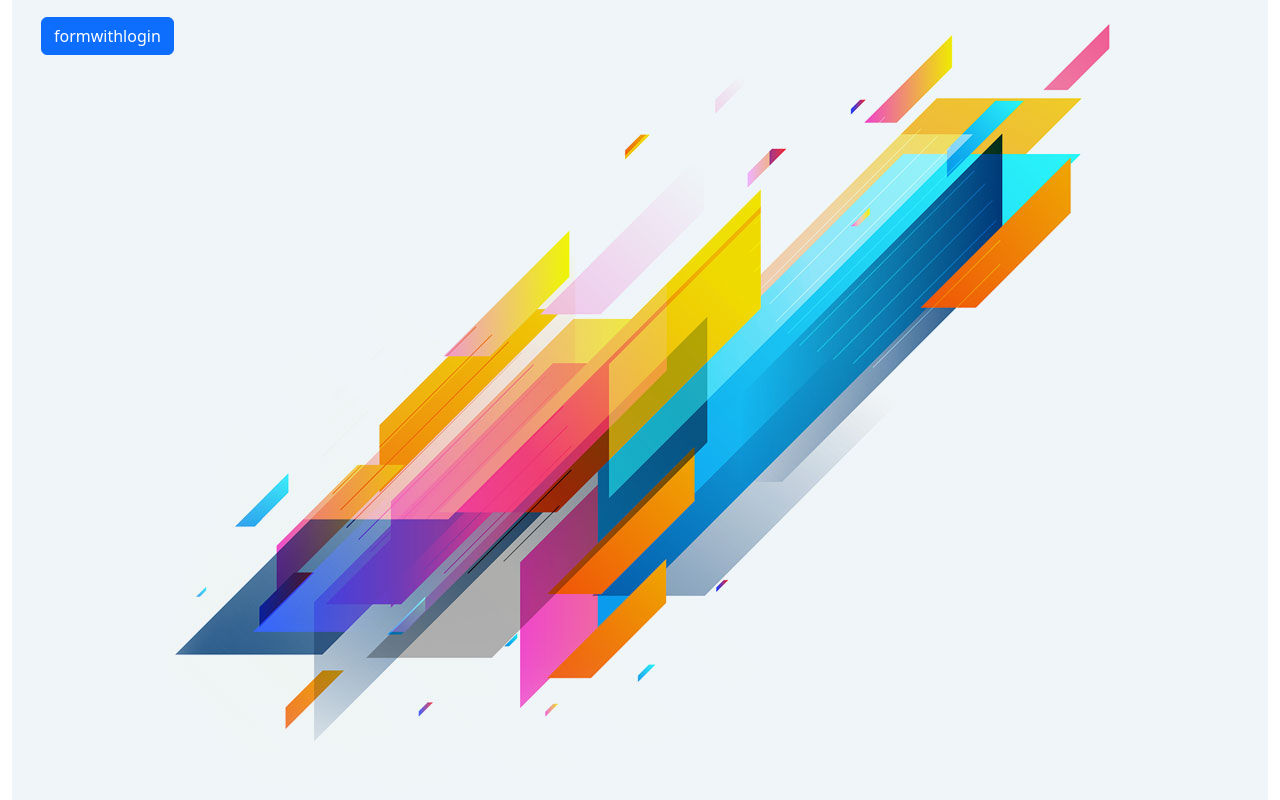
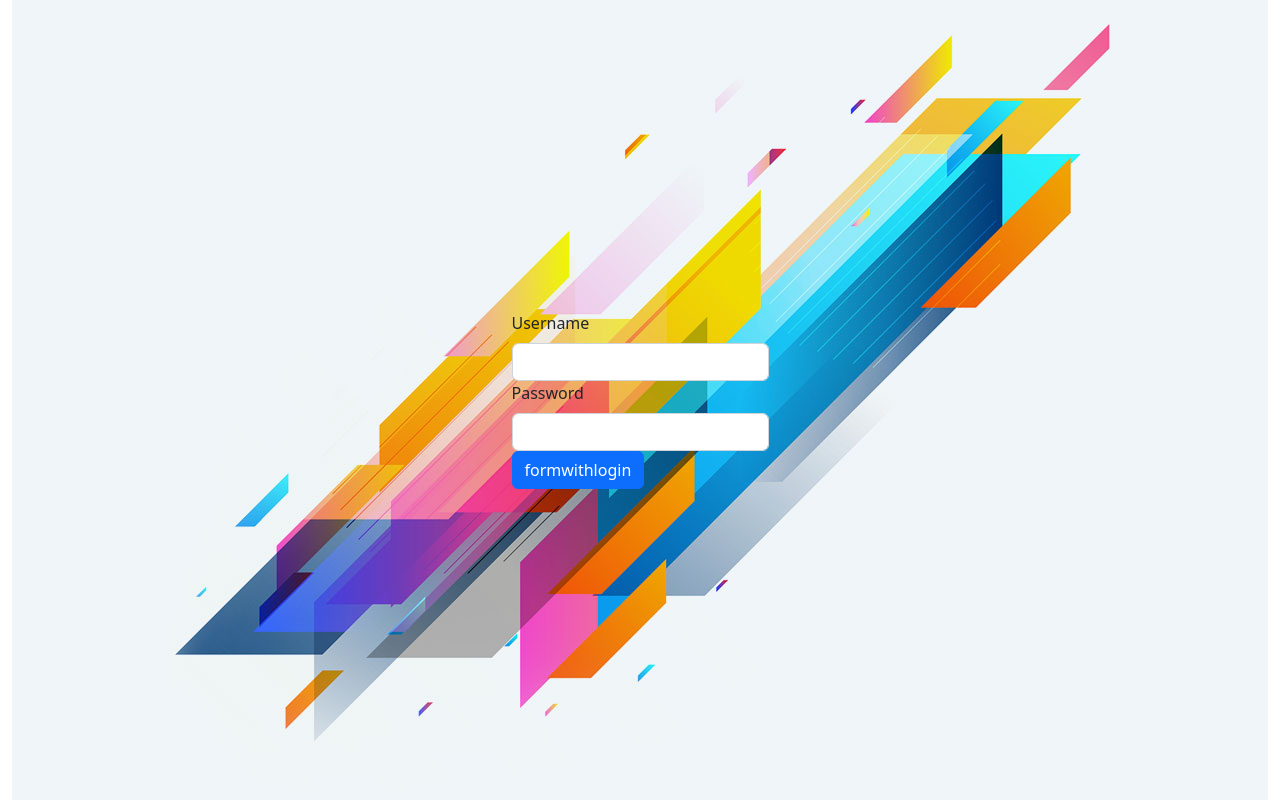
Before and after one commit to Vikms95/errorlab, a React (Create React App) app in the folder client/: page /account in a window 1280 px wide. Both pictures are taken after a click on the button "formwithregister". Built offline with nearby package versions, Linux system fonts and the light colour scheme.

Commit message:
add styling to auth form

```diff
--- a/client/src/components/AuthPage/AuthPage.tsx
+++ b/client/src/components/AuthPage/AuthPage.tsx
@@ -10,10 +10,10 @@ export function AuthPage({ children }: Props) {
   return (
     <Container
       fluid
+      className='vh-100'
       style={{
         backgroundImage: `url(${authBackground})`,
         backgroundPosition: 'center',
-        height: '100vh',
       }}
     >
       {children}
--- a/client/src/components/Form/Form.tsx
+++ b/client/src/components/Form/Form.tsx
@@ -1,10 +1,14 @@
 import { ReactElement } from 'react'
-import { Form as FormStyle } from 'react-bootstrap'
+import { Container, Form as FormBS } from 'react-bootstrap'
 
 interface Props {
-  children?: ReactElement
+  children?: ReactElement | ReactElement[]
 }
 
 export function Form({ children }: Props) {
-  return <FormStyle className='alert'>{children}</FormStyle>
+  return (
+    <Container className='vh-100 d-flex justify-content-center align-items-center'>
+      <FormBS className='p-10'>{children}</FormBS>
+    </Container>
+  )
 }
--- a/client/src/components/Form/FormWithLogin.tsx
+++ b/client/src/components/Form/FormWithLogin.tsx
@@ -1,6 +1,6 @@
 import { Form } from './Form'
 import { CurrentForm } from '../../types/AuthPage'
-import { Button } from 'react-bootstrap'
+import { Button, Form as FormBS } from 'react-bootstrap'
 
 interface Props {
   setCurrentForm: React.Dispatch<React.SetStateAction<CurrentForm>>
@@ -9,9 +9,19 @@ interface Props {
 export function FormWithLogin({ setCurrentForm }: Props) {
   return (
     <Form>
+      <FormBS.Group className='p-10'>
+        <FormBS.Label>Username</FormBS.Label>
+        <FormBS.Control type='text' />
+      </FormBS.Group>
+
+      <FormBS.Group>
+        <FormBS.Label>Password</FormBS.Label>
+        <FormBS.Control type='password' />
+      </FormBS.Group>
+
       <Button
+        variant='primary'
         onClick={() => setCurrentForm(CurrentForm.Register)}
-        className='alert-dark'
       >
         formwithlogin
       </Button>
```
